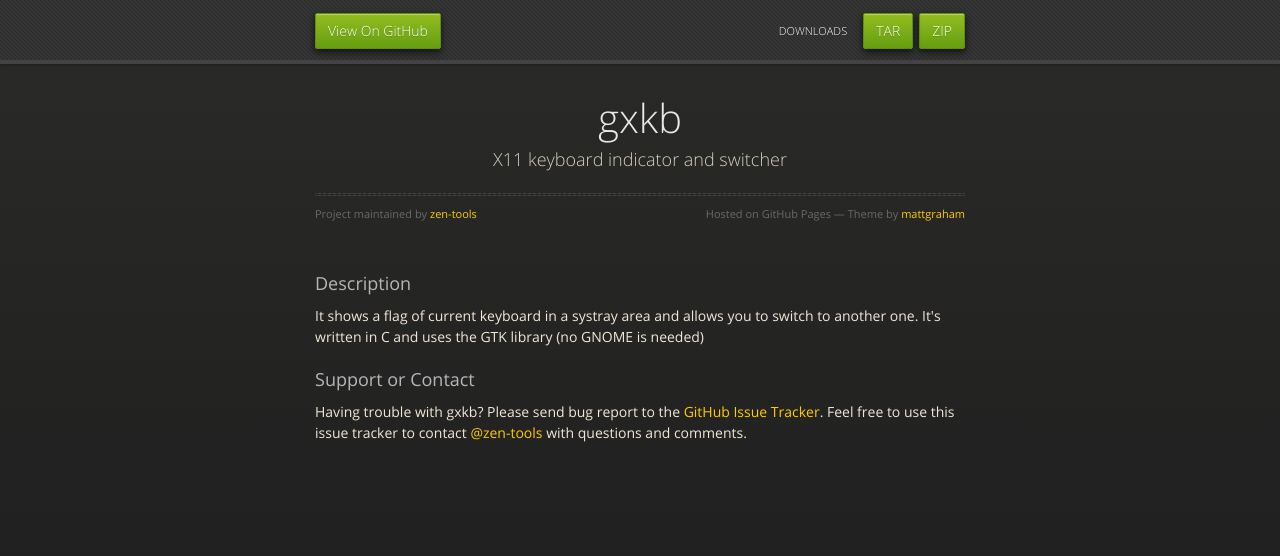
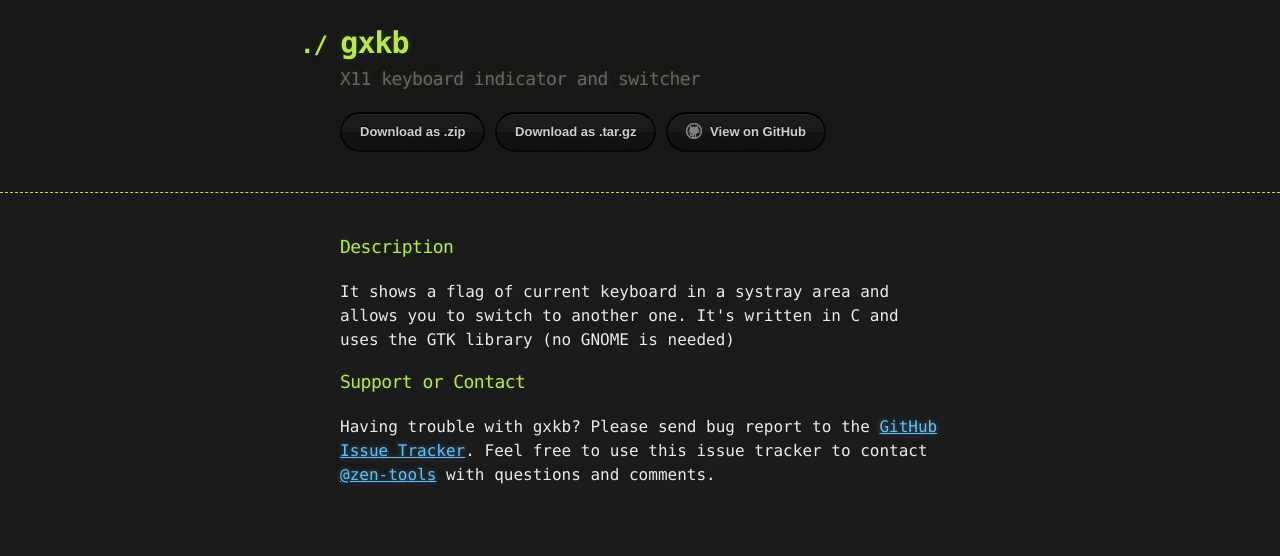
Before and after one commit to zen-tools/gxkb, a plain HTML site: page index.html in a window 1280 px wide. Drawn offline with nearby package versions, Linux system fonts and the light colour scheme.

Commit message:
Create gh-pages branch via GitHub

```diff
--- a/index.html
+++ b/index.html
@@ -1,43 +1,33 @@
-<!doctype html>
+<!DOCTYPE html>
 <html>
   <head>
-    <meta charset="utf-8">
+    <meta charset='utf-8'>
     <meta http-equiv="X-UA-Compatible" content="chrome=1">
+
+    <link rel="stylesheet" type="text/css" href="stylesheets/stylesheet.css" media="screen">
+    <link rel="stylesheet" type="text/css" href="stylesheets/github-dark.css" media="screen">
+    <link rel="stylesheet" type="text/css" href="stylesheets/print.css" media="print">
+
     <title>gxkb by zen-tools</title>
-    <link rel="stylesheet" href="stylesheets/styles.css">
-    <link rel="stylesheet" href="stylesheets/github-dark.css">
-    <script src="https://ajax.googleapis.com/ajax/libs/jquery/1.7.1/jquery.min.js"></script>
-    <script src="javascripts/respond.js"></script>
-    <!--[if lt IE 9]>
-      <script src="//html5shiv.googlecode.com/svn/trunk/html5.js"></script>
-    <![endif]-->
-    <!--[if lt IE 8]>
-    <link rel="stylesheet" href="stylesheets/ie.css">
-    <![endif]-->
-    <meta name="viewport" content="width=device-width, initial-scale=1, user-scalable=no">
+  </head>
 
-  </head>
   <body>
-      <div id="header">
-        <nav>
-          <li class="fork"><a href="https://github.com/zen-tools/gxkb">View On GitHub</a></li>
-          <li class="downloads"><a href="https://github.com/zen-tools/gxkb/zipball/master">ZIP</a></li>
-          <li class="downloads"><a href="https://github.com/zen-tools/gxkb/tarball/master">TAR</a></li>
-          <li class="title">DOWNLOADS</li>
-        </nav>
-      </div><!-- end header -->
 
-    <div class="wrapper">
+    <header>
+      <div class="container">
+        <h1>gxkb</h1>
+        <h2>X11 keyboard indicator and switcher</h2>
 
-      <section>
-        <div id="title">
-          <h1>gxkb</h1>
-          <p>X11 keyboard indicator and switcher</p>
-          <hr>
-          <span class="credits left">Project maintained by <a href="https://github.com/zen-tools">zen-tools</a></span>
-          <span class="credits right">Hosted on GitHub Pages &mdash; Theme by <a href="https://twitter.com/michigangraham">mattgraham</a></span>
-        </div>
+        <section id="downloads">
+          <a href="https://github.com/zen-tools/gxkb/zipball/master" class="btn">Download as .zip</a>
+          <a href="https://github.com/zen-tools/gxkb/tarball/master" class="btn">Download as .tar.gz</a>
+          <a href="https://github.com/zen-tools/gxkb" class="btn btn-github"><span class="icon"></span>View on GitHub</a>
+        </section>
+      </div>
+    </header>
 
+    <div class="container">
+      <section id="main_content">
         <h3>
 <a id="description" class="anchor" href="#description" aria-hidden="true"><span aria-hidden="true" class="octicon octicon-link"></span></a>Description</h3>
 
@@ -48,9 +38,8 @@
 
 <p>Having trouble with gxkb? Please send bug report to the <a href="https://github.com/zen-tools/gxkb/issues">GitHub Issue Tracker</a>. Feel free to use this issue tracker to contact <a href="https://github.com/zen-tools" class="user-mention">@zen-tools</a> with questions and comments.</p>
       </section>
+    </div>
 
-    </div>
-    <!--[if !IE]><script>fixScale(document);</script><![endif]-->
 
   </body>
 </html>
```
